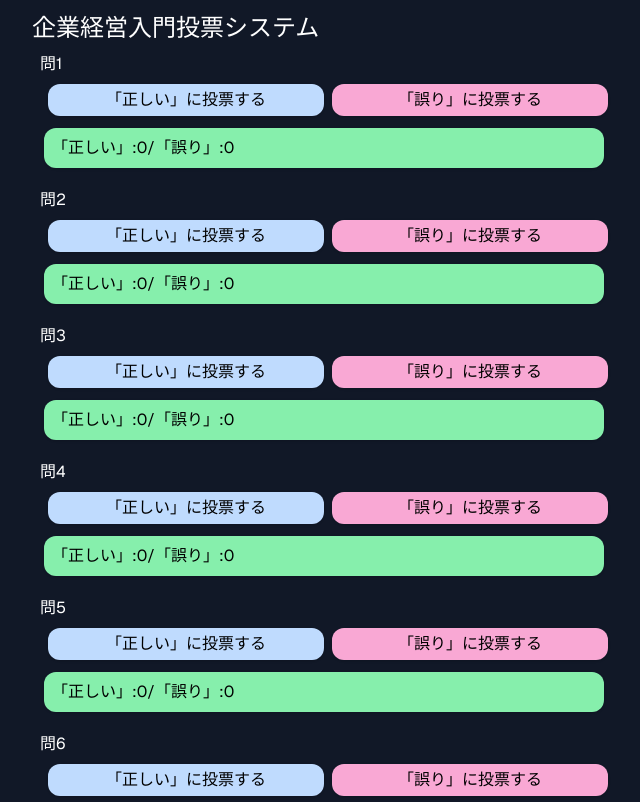
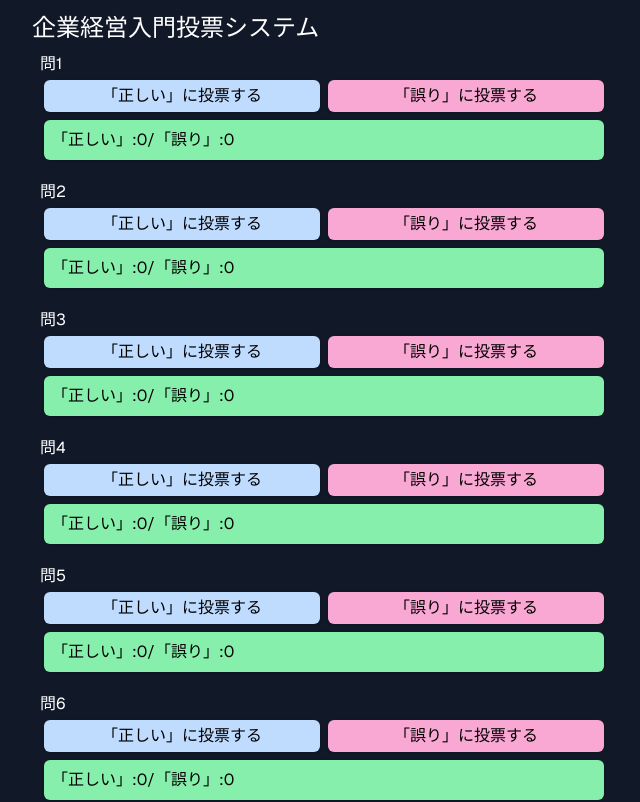
Before and after one commit to tommy10092525/vote-system, a Next.js app: page /kigyokeiei in a window 1280 px wide. Shown: the top 802 px of the page, without its empty margins (320-960 px from the left). Built offline with nearby package versions, Linux system fonts and the light colour scheme; no server answers; the database is empty.

Commit message:
書式の修正

```diff
--- a/app/kigyokeiei/components/VoteButton.tsx
+++ b/app/kigyokeiei/components/VoteButton.tsx
@@ -68,7 +68,7 @@ const VoteButton = (props: Props) => {
       <p>{`問${String(props.num)}${isPosting ? " 送信中..." : ""}`}</p>
       <div className='w-1/2 float-left p-1'>
         <button
-          className={`w-full shadow m-1 p-1 rounded-xl float-left text-black ${(isVoted && myAnswer) ? "bg-blue-700" : "bg-blue-200"}`}
+          className={`w-full shadow p-1 rounded-md float-left text-black ${(isVoted && myAnswer) ? "bg-blue-700" : "bg-blue-200"}`}
           onClick={()=>{
             if (!isVoted || !myAnswer) {
               // 投票済みでないか、自分の投票が「誤り」である場合は投票する
@@ -116,7 +116,7 @@ const VoteButton = (props: Props) => {
       </div>
       <div className='w-1/2 float-left p-1'>
         <button
-          className={`w-full shadow m-1 p-1 rounded-xl float-left text-black ${isVoted && !myAnswer ? "bg-pink-500" : "bg-pink-300"}`}
+          className={`w-full shadow p-1 rounded-md float-left text-black ${isVoted && !myAnswer ? "bg-pink-500" : "bg-pink-300"}`}
         onClick={function () {
           if (!isVoted || myAnswer) {
             // 投票済みでないか、自分の投票が「正しい」である場合は投票する
@@ -163,7 +163,7 @@ const VoteButton = (props: Props) => {
         }}>{isVoted && !myAnswer ? "「誤り」に投票済み" : "「誤り」に投票する"}</button>
       </div>
       <div className='w-full p-1'>
-        <div className="float-left w-full bg-green-300 shadow my-1 p-2 rounded-xl text-black">
+        <div className="float-left w-full bg-green-300 shadow my-1 p-2 rounded-md text-black">
           <p>{`「正しい」:${count.trueCount}/「誤り」:${count.falseCount}`}</p>
         {
           count.trueCount + count.falseCount !== 0
```
